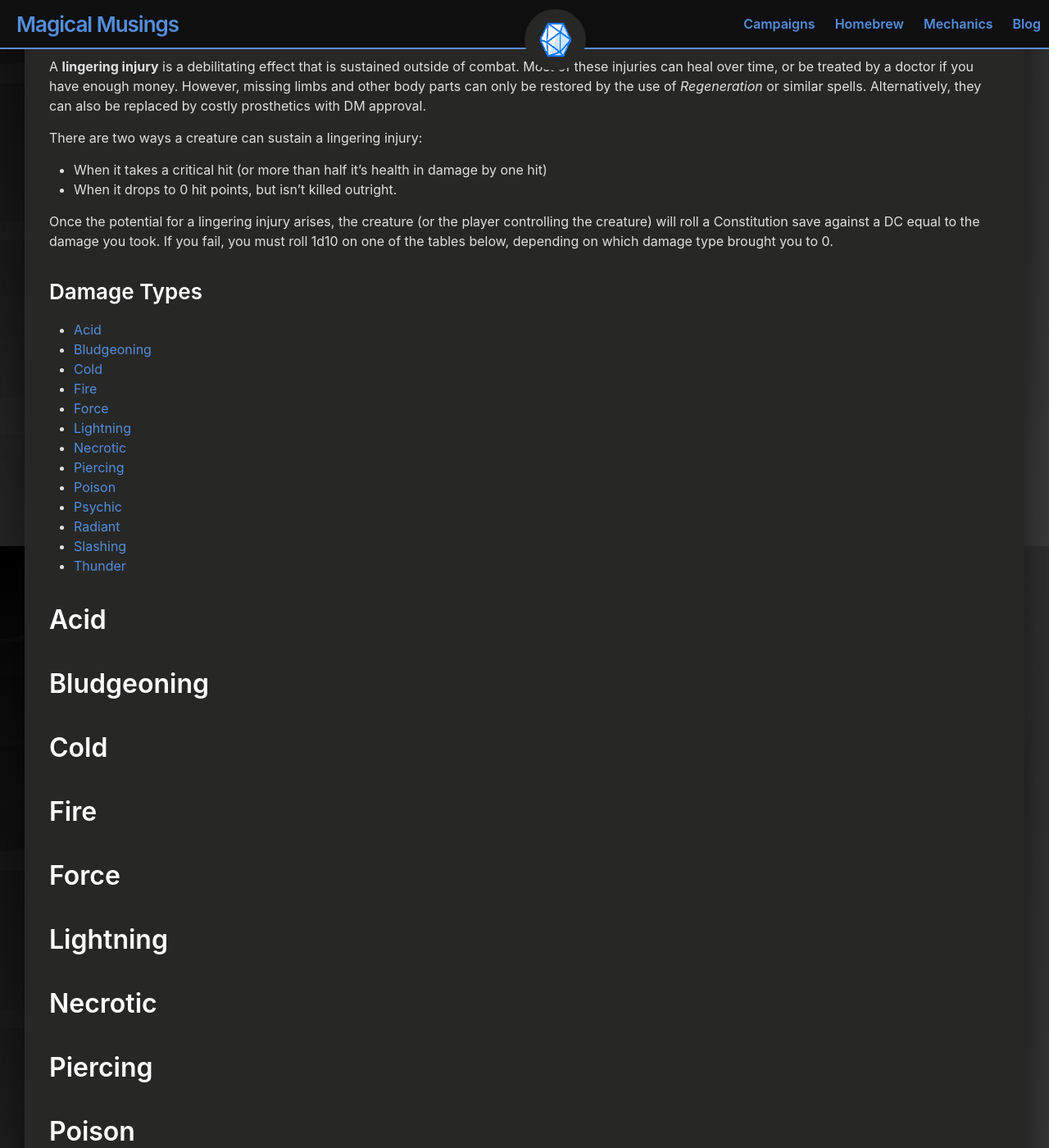
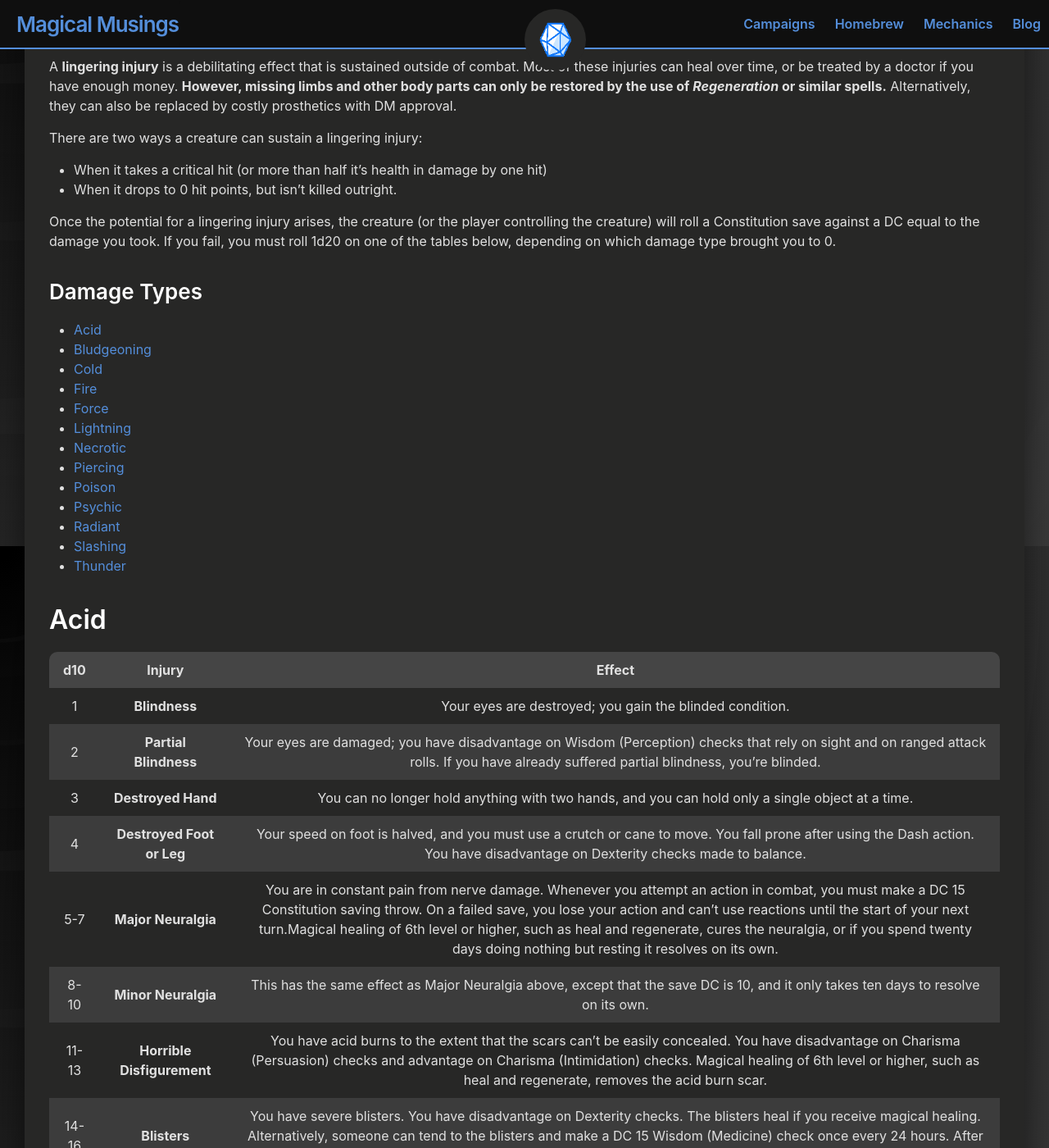
Before and after one commit to andersthemagi/magicalmusings.github.io, a Jekyll site: the page built from _posts/2020-10-04-mechanics-lingering-injuries.md, in a window 1280 px wide and 1400 px high, scrolled down 294 px. Shown: the whole window at 82% size. Built offline with Jekyll 4.4.1, drawn with Linux system fonts in a browser that asks for light colours; some of the changed text lies outside the part shown.

Commit message:
testing tables for lingering injuries

```diff
--- a/_posts/2020-10-04-mechanics-lingering-injuries.md
+++ b/_posts/2020-10-04-mechanics-lingering-injuries.md
@@ -10,13 +10,13 @@ author: S. Baker
 
 Combat should feel real, and have consequences on both sides to determine just how bad that encounter really was. Although you can't necessarily account for all possible ways combat can go, you can generalize potential "issues" that might arise. War veterans tend to be chock full of complications after returning from battle. D&D tends to gloss over this with a group of adventurers, however, which led to many to want to implement a **lingering injury** system.
 
-A **lingering injury** is a debilitating effect that is sustained outside of combat. Most of these injuries can heal over time, or be treated by a doctor if you have enough money. However, missing limbs and other body parts can only be restored by the use of *Regeneration* or similar spells. Alternatively, they can also be replaced by costly prosthetics with DM approval.
+A **lingering injury** is a debilitating effect that is sustained outside of combat. Most of these injuries can heal over time, or be treated by a doctor if you have enough money. **However, missing limbs and other body parts can only be restored by the use of *Regeneration* or similar spells.** Alternatively, they can also be replaced by costly prosthetics with DM approval.
 
 There are two ways a creature can sustain a lingering injury:
 - When it takes a critical hit (or more than half it's health in damage by one hit)
 - When it drops to 0 hit points, but isn't killed outright.
 
-Once the potential for a lingering injury arises, the creature (or the player controlling the creature) will roll a Constitution save against a DC equal to the damage you took. If you fail, you must roll 1d10 on one of the tables below, depending on which damage type brought you to 0.
+Once the potential for a lingering injury arises, the creature (or the player controlling the creature) will roll a Constitution save against a DC equal to the damage you took. If you fail, you must roll 1d20 on one of the tables below, depending on which damage type brought you to 0.
 
 ### Damage Types
 {:.no_toc}
@@ -25,6 +25,18 @@ Once the potential for a lingering injury arises, the creature (or the player co
 {:toc}
 
 ## Acid
+
+|d10|Injury|Effect|
+|:-:|:-----:|:---:|
+|1|**Blindness**| Your eyes are destroyed; you gain the blinded condition.|
+|2|**Partial Blindness**| Your eyes are damaged; you have disadvantage on Wisdom (Perception) checks that rely on sight and on ranged attack rolls. If you have already suffered partial blindness, you're blinded. |
+|3|**Destroyed Hand**| You can no longer hold anything with two hands, and you can hold only a single object at a time. |
+|4|**Destroyed Foot or Leg**| Your speed on foot is halved, and you must use a crutch or cane to move. You fall prone after using the Dash action. You have disadvantage on Dexterity checks made to balance.|
+|5-7|**Major Neuralgia**|  You are in constant pain from nerve damage. Whenever you attempt an action in combat, you must make a DC 15 Constitution saving throw. On a failed save, you lose your action and can't use reactions until the start of your next turn.Magical healing of 6th level or higher, such as heal and regenerate, cures the neuralgia, or if you spend twenty days doing nothing but resting it resolves on its own. |
+|8-10|**Minor Neuralgia**| This has the same effect as Major Neuralgia above, except that the save DC is 10, and it only takes ten days to resolve on its own. |
+|11-13|**Horrible Disfigurement**| You have acid burns to the extent that the scars can't be easily concealed. You have disadvantage on Charisma (Persuasion) checks and advantage on Charisma (Intimidation) checks. Magical healing of 6th level or higher, such as heal and regenerate, removes the acid burn scar. |
+|14-16|**Blisters**|  You have severe blisters. You have disadvantage on Dexterity checks. The blisters heal if you receive magical healing. Alternatively, someone can tend to the blisters and make a DC 15 Wisdom (Medicine) check once every 24 hours. After seven successes, the blisters heal. |
+|17-20|**Minor Disfigurement**| You have acid burn scars, but they don’t have any adverse effect. Magical healing of 6th level or higher, such as heal and regenerate, removes the acid burn scars.|
 
 ## Bludgeoning
 
```
